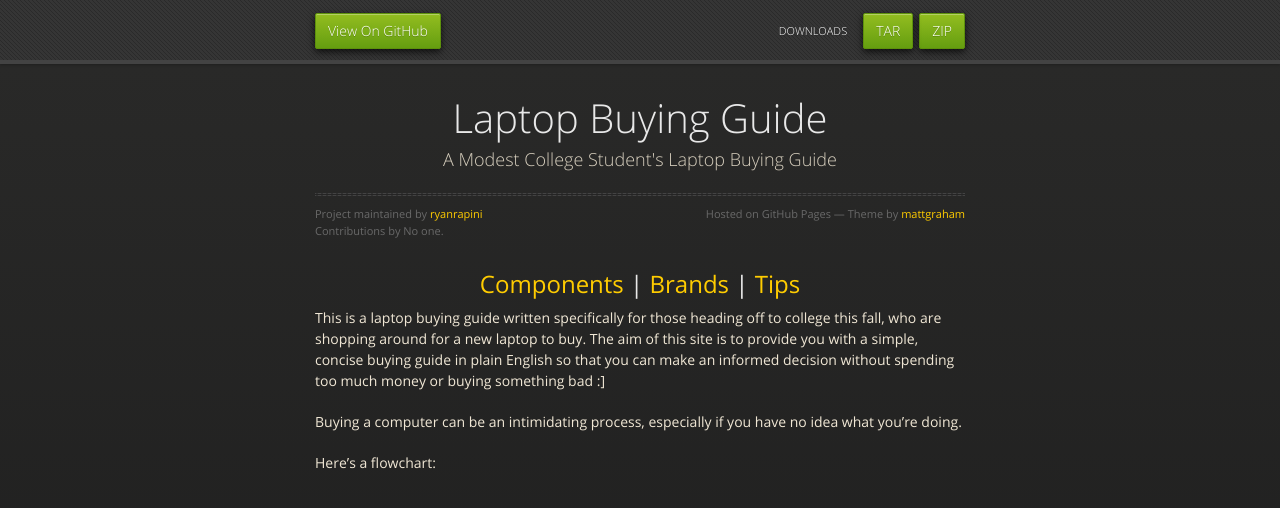
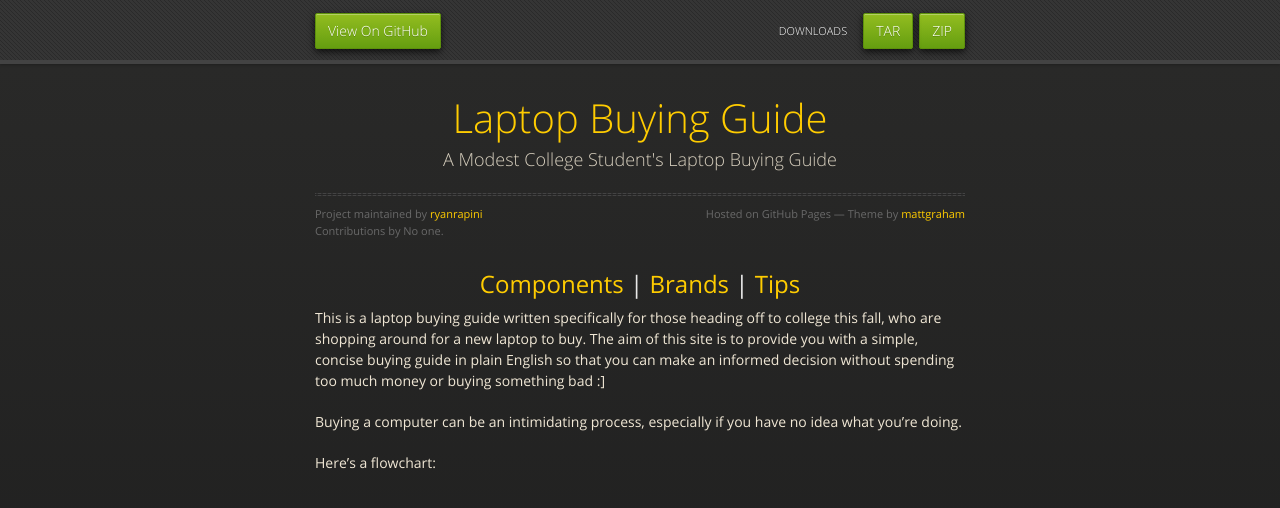
Before and after one commit to ryanrapini/laptopadvice, a Jekyll site: the page built from index.markdown, in a window 1280 px wide. Shown: the top 508 px of the page. Built offline with Jekyll 4.4.1, drawn with Linux system fonts in a browser that asks for light colours; nearby versions of some CDN libraries.

Commit message:
added home link

```diff
--- a/_layouts/default.html
+++ b/_layouts/default.html
@@ -31,7 +31,7 @@
 
       <section>
         <div id="title">
-          <h1>{{ page.title }}</h1>
+          <h1><a href="/laptopadvice/">{{ page.title }}</a></h1>
           <p>A Modest College Student's Laptop Buying Guide</p>
           <hr>
           <span class="credits left">Project maintained by <a href="https://github.com/ryanrapini">ryanrapini</a><br>Contributions by {{ page.contributors }}</span>
```
